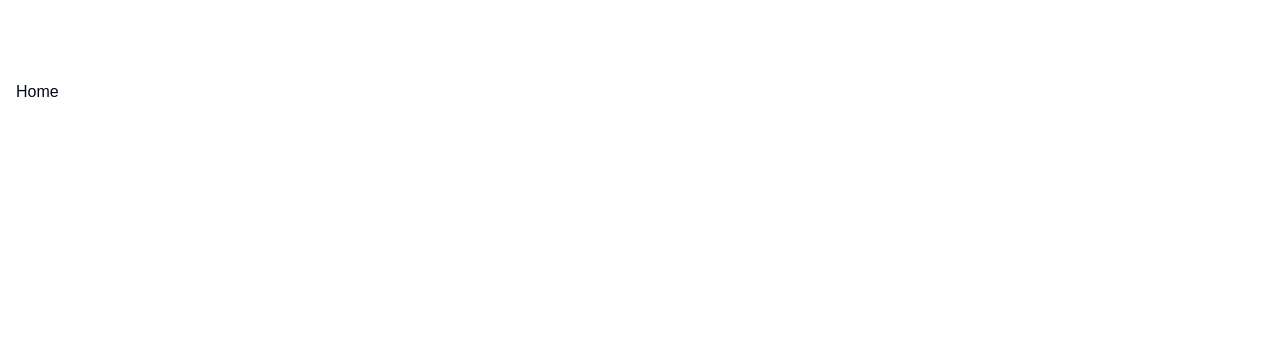
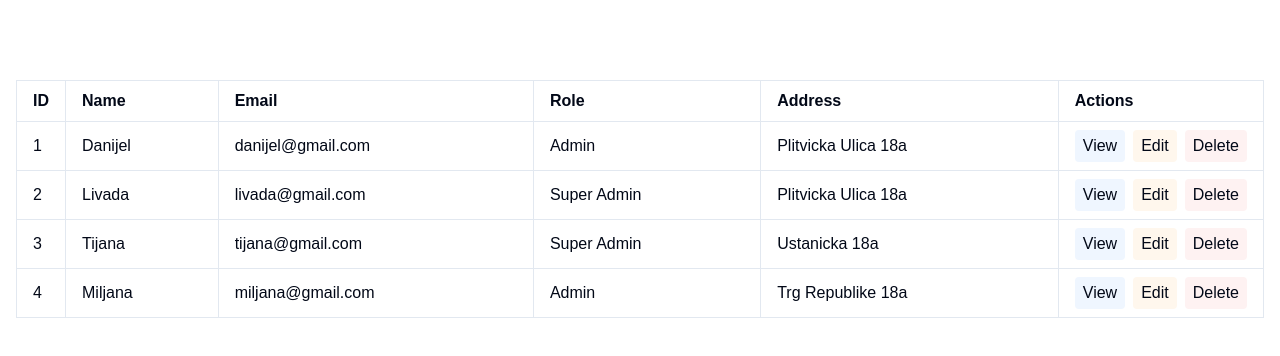
Before and after one commit to danijeldzakula/next-portfolio-website, a Next.js app: page / in a window 1280 px wide. Shown: the top 356 px of the page. Built offline with nearby package versions, Linux system fonts and the light colour scheme.

Commit message:
feat: (server-action) add API route for employees

```diff
--- a/package.json
+++ b/package.json
@@ -17,6 +17,7 @@
     "prepare": "husky"
   },
   "dependencies": {
+    "axios": "^1.7.9",
     "class-variance-authority": "^0.7.1",
     "clsx": "^2.1.1",
     "eslint-plugin-playwright": "^2.1.0",
@@ -26,7 +27,8 @@
     "react-dom": "^19.0.0",
     "sharp": "^0.33.5",
     "tailwind-merge": "^2.5.5",
-    "tailwindcss-animate": "^1.0.7"
+    "tailwindcss-animate": "^1.0.7",
+    "zod": "^3.24.1"
   },
   "devDependencies": {
     "@commitlint/cli": "^19.6.1",
--- /dev/null
+++ b/src/app/api/employees/route.ts
@@ -0,0 +1,11 @@
+import { NextResponse } from 'next/server';
+
+import employeeData from '@/shared/employees.json';
+
+export async function GET() {
+  return NextResponse.json({
+    data: employeeData,
+    status: 200,
+    messsage: 'Success',
+  });
+}
--- a/src/app/page.tsx
+++ b/src/app/page.tsx
@@ -1,11 +1,55 @@
 import React from 'react';
 
 import { Container, Section } from '@/components/content';
+import DataTable from '@/components/data-table/DataTable';
 
-export default function Home() {
+import { API } from '@/services/api.service';
+import type { Employee } from '@/types/employees';
+import type { Column } from '@/types/table';
+
+export default async function Home() {
+  const { data } = await API.employee.retriveAllEmployees();
+
+  const columns: Column<Employee>[] = [
+    { key: 'id', header: 'ID' },
+    { key: 'name', header: 'Name' },
+    {
+      key: 'email',
+      header: 'Email',
+      render: (email, row) => {
+        return <a href={`mailto:${email}`}>{row?.email}</a>;
+      },
+    },
+    { key: 'role', header: 'Role' },
+    { key: 'address', header: 'Address' },
+    {
+      key: 'custom',
+      header: 'Actions',
+      render: () => {
+        return (
+          <div className="flex space-x-2">
+            <button className="rounded-sm bg-blue-50 px-2 py-1" type="button">
+              View
+            </button>
+            <button className="rounded-sm bg-orange-50 px-2 py-1" type="button">
+              Edit
+            </button>
+            <button className="rounded-sm bg-red-50 px-2 py-1" type="button">
+              Delete
+            </button>
+          </div>
+        );
+      },
+    },
+  ];
+
   return (
     <Section>
-      <Container>Home</Container>
+      <Container>
+        <DataTable data={data} columns={columns}>
+          <p className="bg-green-50 p-4 text-center">Data not found.</p>
+        </DataTable>
+      </Container>
     </Section>
   );
 }
--- /dev/null
+++ b/src/components/data-table/DataTable.tsx
@@ -0,0 +1,84 @@
+import React from 'react';
+
+import { cn } from '@/lib/utils';
+import {
+  DataTableProps,
+  TableCellProps,
+  TableHeaderProps,
+  TableRowProps,
+} from '@/types/table';
+
+function TableHeader<T>({ columns }: TableHeaderProps<T>) {
+  return (
+    <thead className="sticky left-0 right-0 top-0 z-10">
+      <tr className="relative bg-white first:[&_th]:w-[1px] last:[&_th]:w-[1px]">
+        {columns.map((column) => (
+          <th
+            key={String(column.key)}
+            className="whitespace-nowrap border px-4 py-2 text-left"
+          >
+            {column.header}
+          </th>
+        ))}
+      </tr>
+    </thead>
+  );
+}
+
+function TableCell<T>({ value, render }: TableCellProps<T>) {
+  return (
+    <td className="border px-4 py-2">
+      {render ? render(value) : String(value)}
+    </td>
+  );
+}
+
+function TableRow<T extends { id: number | string }>({
+  row,
+  columns,
+}: TableRowProps<T>) {
+  return (
+    <tr className="whitespace-nowrap first:[&_td]:w-[1px] last:[&_td]:w-[1px]">
+      {columns.map((column) => {
+        const value =
+          column.key === 'custom' ? row : row[column.key as keyof T];
+
+        return (
+          <TableCell
+            key={String(column.key)}
+            value={value}
+            render={
+              column.render ? (value) => column.render?.(value, row) : undefined
+            }
+          />
+        );
+      })}
+    </tr>
+  );
+}
+
+export default function DataTable<T extends { id: number | string }>({
+  data,
+  className,
+  columns,
+  children,
+}: DataTableProps<T>) {
+  return (
+    <div className={cn('overflow-x-auto ', className)}>
+      {data.length ? (
+        <table className="min-w-full border-collapse border border-gray-200">
+          <TableHeader columns={columns} />
+          <tbody>
+            {data.map((row) => (
+              <TableRow key={row.id} row={row} columns={columns} />
+            ))}
+          </tbody>
+        </table>
+      ) : children ? (
+        children
+      ) : (
+        <p className="p-4 text-center">Data not found.</p>
+      )}
+    </div>
+  );
+}
--- /dev/null
+++ b/src/lib/axios-client.ts
@@ -0,0 +1,43 @@
+import axios from 'axios';
+
+const axiosClient = axios.create({
+  baseURL: 'http://localhost:3000/api', // Base URL for the API
+  timeout: 10000, // Timeout for requests
+  withCredentials: true, // This option allows sending HTTP-only cookies
+});
+
+// Response interceptor
+axiosClient.interceptors.response.use(
+  (response) => {
+    // Handle successful responses here
+    return response;
+  },
+  (error) => {
+    // Handling errors, e.g., when a session expires or user is unauthorized
+    if (error.response) {
+      if (error.response.status === 401) {
+        // If the user is unauthorized (session token expired or invalid)
+        console.warn('Unauthorized request, possibly an invalid session.');
+        // Maybe redirect the user to the login page or refresh the session
+      }
+    } else {
+      console.error('Network Error:', error);
+    }
+
+    console.error('API Error:', error);
+    return Promise.reject(error);
+  }
+);
+
+// Request interceptor
+axiosClient.interceptors.request.use(
+  (config) => {
+    // Add additional headers if necessary (not needed for HTTP-only cookies)
+    // For example, add custom headers for a specific route here if required
+    config.headers['Accept-Language'] = 'en';
+    return config;
+  },
+  (error) => Promise.reject(error)
+);
+
+export { axiosClient };
--- /dev/null
+++ b/src/services/api.service.ts
@@ -0,0 +1,5 @@
+import * as employeeService from './employees.service';
+
+export const API = {
+  employee: employeeService,
+};
--- /dev/null
+++ b/src/services/employees.service.ts
@@ -0,0 +1,20 @@
+'use server';
+
+import { z } from 'zod';
+
+import { axiosClient } from '@/lib/axios-client';
+
+export async function retriveAllEmployees() {
+  try {
+    const response = await axiosClient.get('/employees');
+    return response.data;
+  } catch (error) {
+    if (error instanceof z.ZodError) {
+      console.log('🚀 ~ Zod Validation Error:', error.errors);
+    } else {
+      console.log('🚀 ~ retriveAllEmployees ~ error:', error);
+    }
+    // throw new Error('Failed to retrieve employees or validation error');
+    throw error;
+  }
+}
--- /dev/null
+++ b/src/shared/employees.json
@@ -0,0 +1,30 @@
+[
+  {
+    "id": 1,
+    "name": "Danijel",
+    "email": "danijel@gmail.com",
+    "address": "Plitvicka Ulica 18a",
+    "role": "Admin"
+  },
+  {
+    "id": 2,
+    "name": "Livada",
+    "email": "livada@gmail.com",
+    "address": "Plitvicka Ulica 18a",
+    "role": "Super Admin"
+  },
+  {
+    "id": 3,
+    "name": "Tijana",
+    "email": "tijana@gmail.com",
+    "address": "Ustanicka 18a",
+    "role": "Super Admin"
+  },
+  {
+    "id": 4,
+    "name": "Miljana",
+    "email": "miljana@gmail.com",
+    "address": "Trg Republike 18a",
+    "role": "Admin"
+  }
+]
--- /dev/null
+++ b/src/types/employees.ts
@@ -0,0 +1,16 @@
+import { z } from 'zod';
+
+export const RoleSchema = z.enum(['Admin', 'Super Admin']);
+
+export const EmployeeSchema = z.object({
+  id: z.number(),
+  name: z.string().min(1, 'Name is required'),
+  email: z
+    .string()
+    .email('Invalid email address')
+    .min(5, 'Email must be at least 5 characters long'),
+  address: z.string().min(1, 'Address is required'),
+  role: RoleSchema,
+});
+
+export type Employee = z.infer<typeof EmployeeSchema>;
--- /dev/null
+++ b/src/types/table.ts
@@ -0,0 +1,29 @@
+import type { ReactNode } from 'react';
+
+import type { TChildren } from '.';
+
+export type Column<T> = {
+  key: keyof T | 'custom';
+  header: string;
+  render?: (value: T[keyof T] | T, row?: T) => ReactNode;
+};
+
+export type DataTableProps<T> = TChildren & {
+  data: T[];
+  columns: Column<T>[];
+  className?: string;
+};
+
+export type TableHeaderProps<T> = {
+  columns: Column<T>[];
+};
+
+export type TableRowProps<T> = {
+  row: T;
+  columns: Column<T>[];
+};
+
+export type TableCellProps<T> = {
+  value: T[keyof T] | T;
+  render?: (value: T[keyof T] | T) => ReactNode;
+};
```
Also changed, not shown: 1 other file (tests, documents, lock files or other folders).
